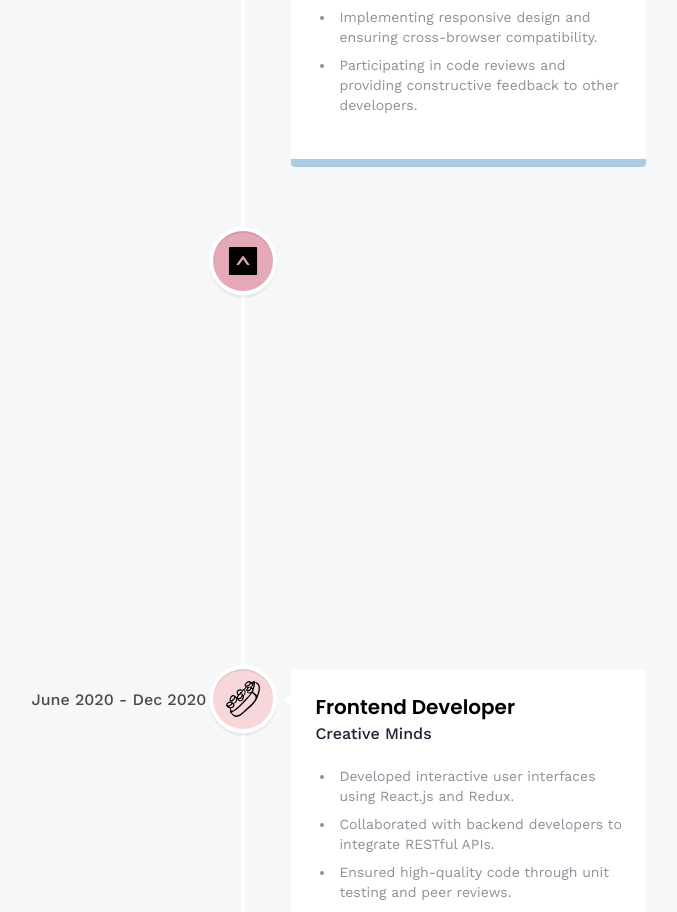
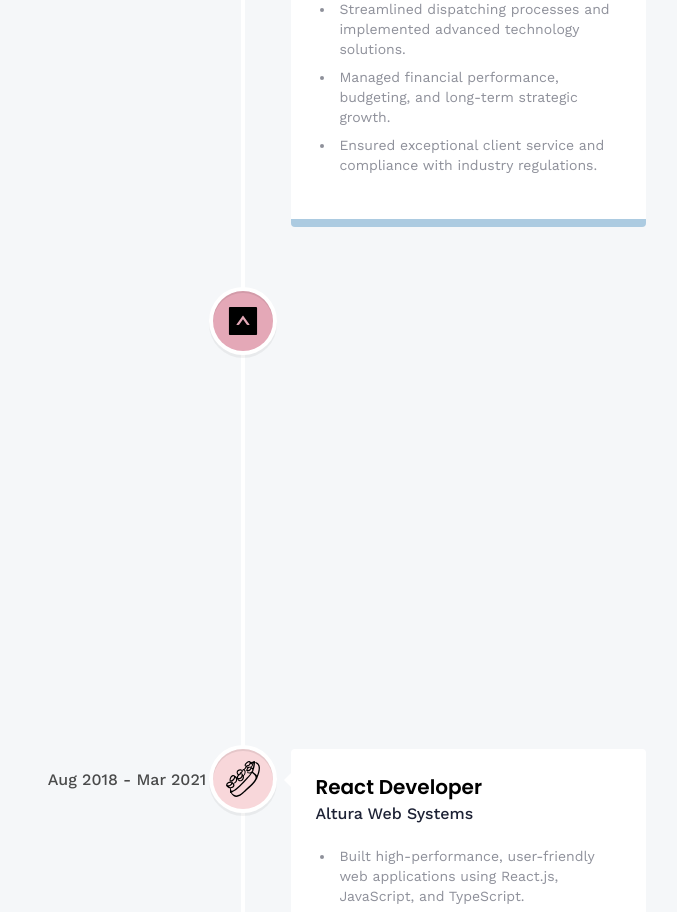
Before and after one commit to LaeeqtheDev/3d-Portfolio, a React (Vite) app: page /about in a window 1280 px wide. Shown: the part 1620-2532 px from the top of the page, without its empty margins (397-1074 px from the left). Built offline with nearby package versions, Linux system fonts and the light colour scheme; no server answers; the HTML template or start-up script is replaced by a standard one.

Commit message:
Update index.js

```diff
--- a/src/constants/index.js
+++ b/src/constants/index.js
@@ -107,71 +107,72 @@ export const skills = [
 
 export const experiences = [
   {
-        title: "React-Native Developer",
-        company_name: "Upwork",
+    title: "Founder",
+    company_name: "InvoiceStock",
     icon: upwork,
     iconBg: "#b7e4c7",
-        date: "March 2019 - Present",
+    date: "Jan 2025 - Present",
     points: [
-            "Developing and maintaining web applications using React.js and other related technologies.",
-            "Collaborating with cross-functional teams including designers, product managers, and other developers to create high-quality products.",
-            "Implementing responsive design and ensuring cross-browser compatibility.",
-            "Participating in code reviews and providing constructive feedback to other developers.",
+      "Conceptualized and developed InvoiceStock, a SaaS platform for invoicing and stock management tailored for small businesses.",
+      "Led the full product lifecycle from ideation and design to deployment and ongoing maintenance.",
+      "Built the front-end using React.js, Next.js, Tailwind CSS, and Shadcn; developed the back-end with Node.js, Express.js, and Neon database.",
+      "Defined business strategy, drove growth initiatives, and integrated customer feedback to continuously improve the product.",
     ],
   },
   {
-        title: "Web Developer",
-        company_name: "Rex Tech",
+    title: "Chief Executive Officer",
+    company_name: "Routelane",
     icon: rex,
     iconBg: "#accbe1",
-        date: "Aug 2022 - Sept 2022",
+    date: "Mar 2024 - Present",
     points: [
-            "Developing and maintaining web applications using React.js and other related technologies.",
-            "Collaborating with cross-functional teams including designers, product managers, and other developers to create high-quality products.",
-            "Implementing responsive design and ensuring cross-browser compatibility.",
-            "Participating in code reviews and providing constructive feedback to other developers.",
+      "Led and oversaw trucking and logistics operations, focusing on strong carrier relationships and operational efficiencies.",
+      "Streamlined dispatching processes and implemented advanced technology solutions.",
+      "Managed financial performance, budgeting, and long-term strategic growth.",
+      "Ensured exceptional client service and compliance with industry regulations.",
     ],
   },
   {
-        title: "Full-Stack Developer",
-        company_name: "Tech Solutions",
+    title: "Full Stack Engineer",
+    company_name: "Upwork",
     icon: techsolutions,
     iconBg: "#e4a8b7",
-        date: "Jan 2021 - Dec 2021",
+    date: "Oct 2021 - Jan 2025",
     points: [
-            "Developed and maintained full-stack web applications using React.js, Node.js, and MongoDB.",
-            "Led the development of an internal tool that increased team efficiency by 30%.",
-            "Worked closely with UX/UI designers to implement responsive and user-friendly interfaces.",
-            "Optimized application performance and reduced load times by 25%.",
+      "Developed end-to-end web applications using React.js, Node.js, Express, and MongoDB.",
+      "Designed RESTful APIs, implemented authentication protocols, and managed database solutions.",
+      "Focused on scalable, secure, and high-performance code delivery.",
+      "Collaborated with cross-functional teams to ensure timely and quality project outcomes.",
+    ],
+  },
+  {
+    title: "React Developer",
+    company_name: "Altura Web Systems",
+    icon: creativeminds,
+    iconBg: "#f8d7da",
+    date: "Aug 2018 - Mar 2021",
+    points: [
+      "Built high-performance, user-friendly web applications using React.js, JavaScript, and TypeScript.",
+      "Translated design prototypes from Figma/Adobe XD into responsive and accessible web pages.",
+      "Optimized website performance, improved load times, and integrated APIs for dynamic user experiences.",
+      "Collaborated with cross-functional teams using Agile methodologies and CI/CD pipelines.",
     ],
   },
   {
     title: "Frontend Developer",
-        company_name: "Creative Minds",
-        icon: creativeminds,
-        iconBg: "#f8d7da",
-        date: "June 2020 - Dec 2020",
-        points: [
-            "Developed interactive user interfaces using React.js and Redux.",
-            "Collaborated with backend developers to integrate RESTful APIs.",
-            "Ensured high-quality code through unit testing and peer reviews.",
-            "Participated in daily stand-ups and agile development processes.",
-        ],
-    },
-    {
-        title: "Junior Web Developer",
-        company_name: "Innovative Webs",
+    company_name: "Unicorn Production LAB",
     icon: innovativewebs,
     iconBg: "#d4edda",
-        date: "May 2018 - Feb 2019",
+    date: "Feb 2018 - May 2018",
     points: [
-            "Assisted in the development of web applications using HTML, CSS, JavaScript, and jQuery.",
-            "Worked on website maintenance and updates, ensuring optimal performance.",
-            "Collaborated with designers to create visually appealing web pages.",
-            "Contributed to the documentation of project workflows and best practices.",
+      "Developed and maintained interactive user interfaces using HTML, CSS, JavaScript, and React.js.",
+      "Collaborated with designers and backend developers to create seamless web experiences.",
+      "Optimized site performance and ensured cross-browser compatibility.",
+      "Gained hands-on experience in version control and agile development practices.",
     ],
   },
 ];
+
 
 
 export const socialLinks = [
```
Lines whose indentation alone changed are shown as unchanged.
